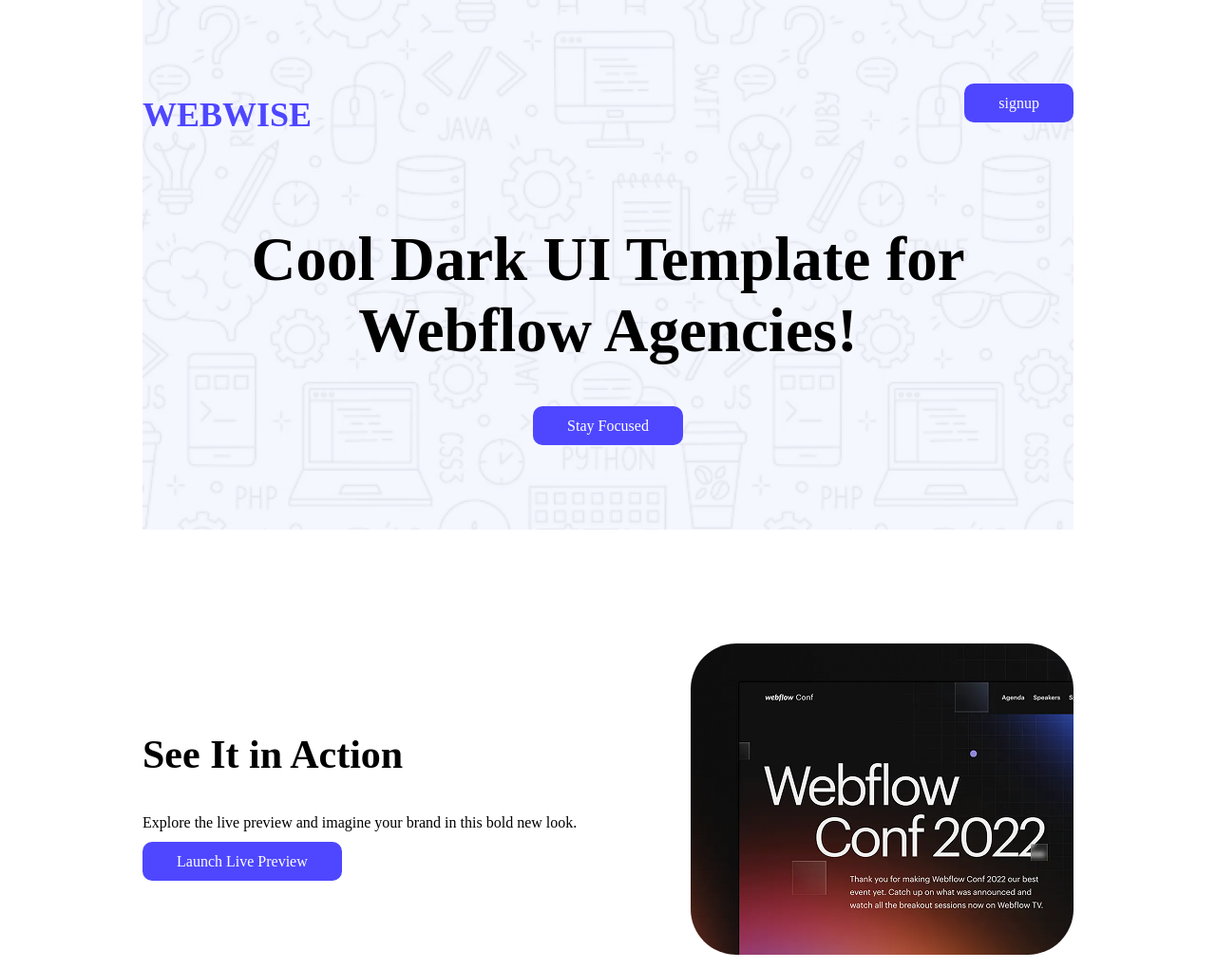
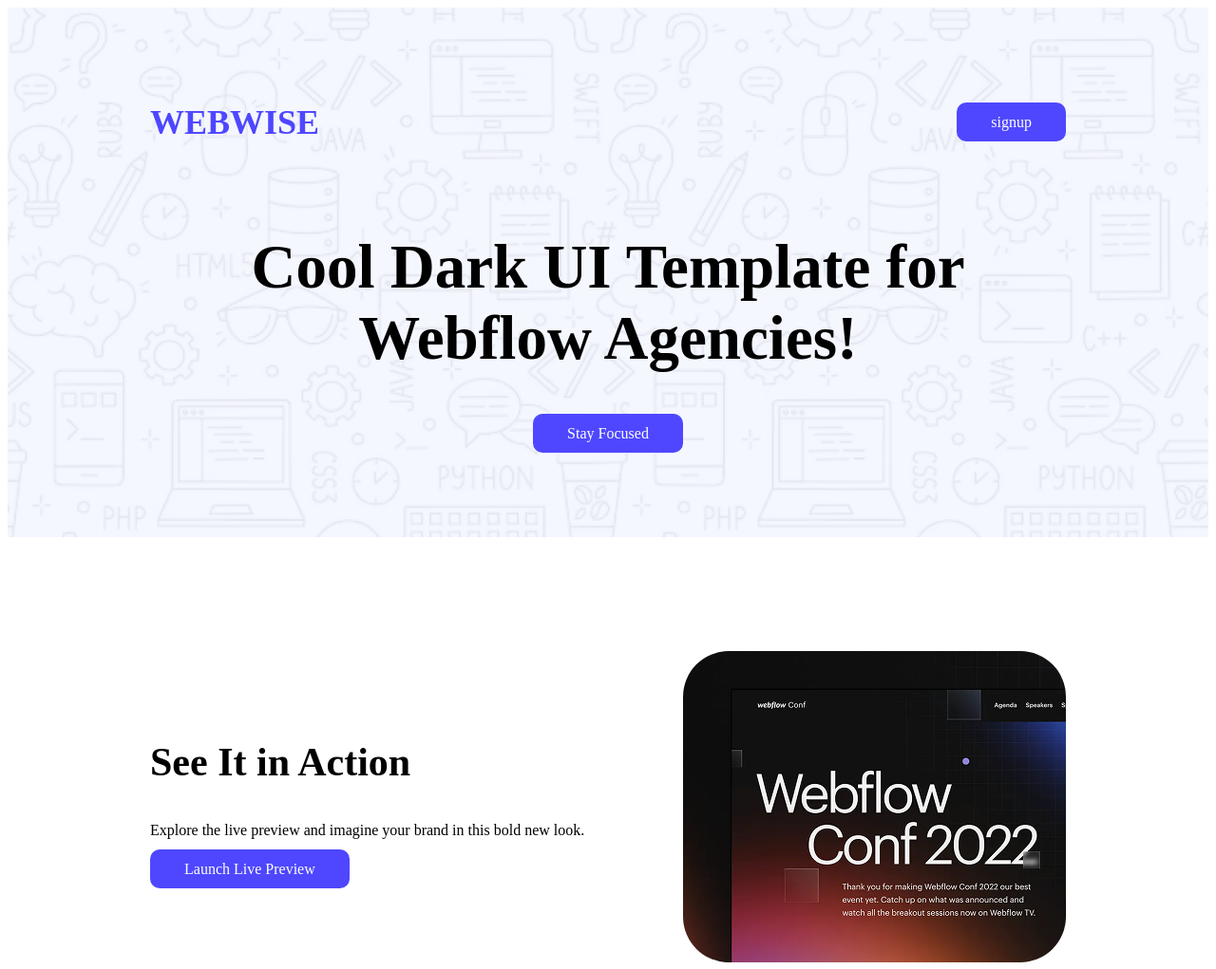
Before and after one commit to fahimmuntasirorin/webwise, a plain HTML site: page index.html in a window 1280 px wide. Shown: the top 1021 px of the page at 95% size. Drawn offline with Linux system fonts and the light colour scheme.

Commit message:
hover effect added

```diff
--- a/css/style.css
+++ b/css/style.css
@@ -2,8 +2,8 @@
 Css start
 ==============================================*/
 
-body {
-  margin: 0px 150px;
+header , main , footer{
+  padding: 0px 150px;
 }
 .header-main {
   background-image: url(../Assets/Hero-bg.png);
@@ -16,6 +16,8 @@ body {
 .header-navigation {
   display: flex;
   justify-content: space-between;
+  align-items: center;
+  padding: 0px 150px;
 }
 
 .header-logo a {
@@ -32,6 +34,11 @@ body {
   text-decoration: none;
   color: #fff;
   font-size: 16px;
+  transition: 0.3s all linear;
+}
+.common-button a:hover{
+  background-color: #FFB805;
+  color: #252432;
 }
 .header-text {
   text-align: center;
@@ -49,6 +56,7 @@ body {
   justify-content: space-between;
   align-items: center;
   margin-top: 120px;
+  margin-bottom: 120px;
 }
 .action-content h3 {
   font-size: 42px;
```
